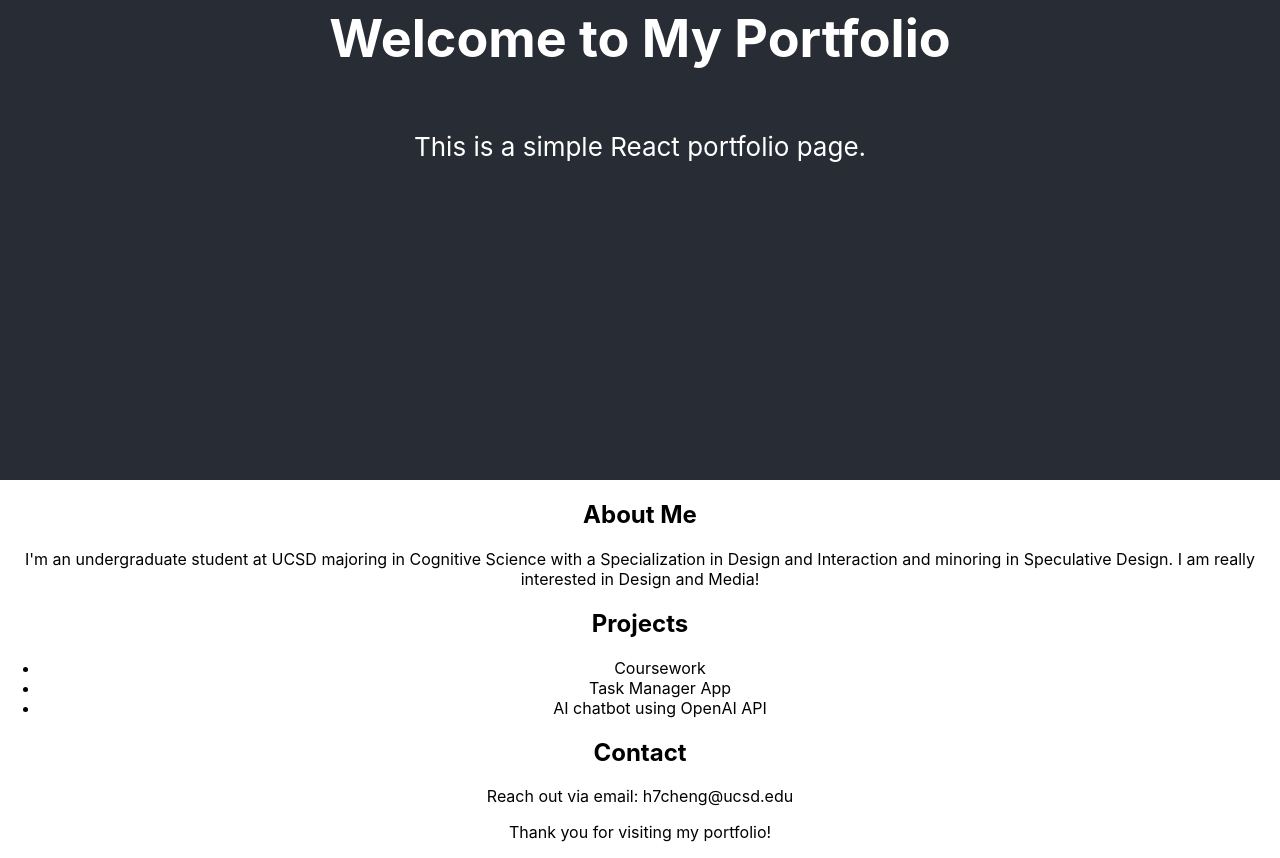
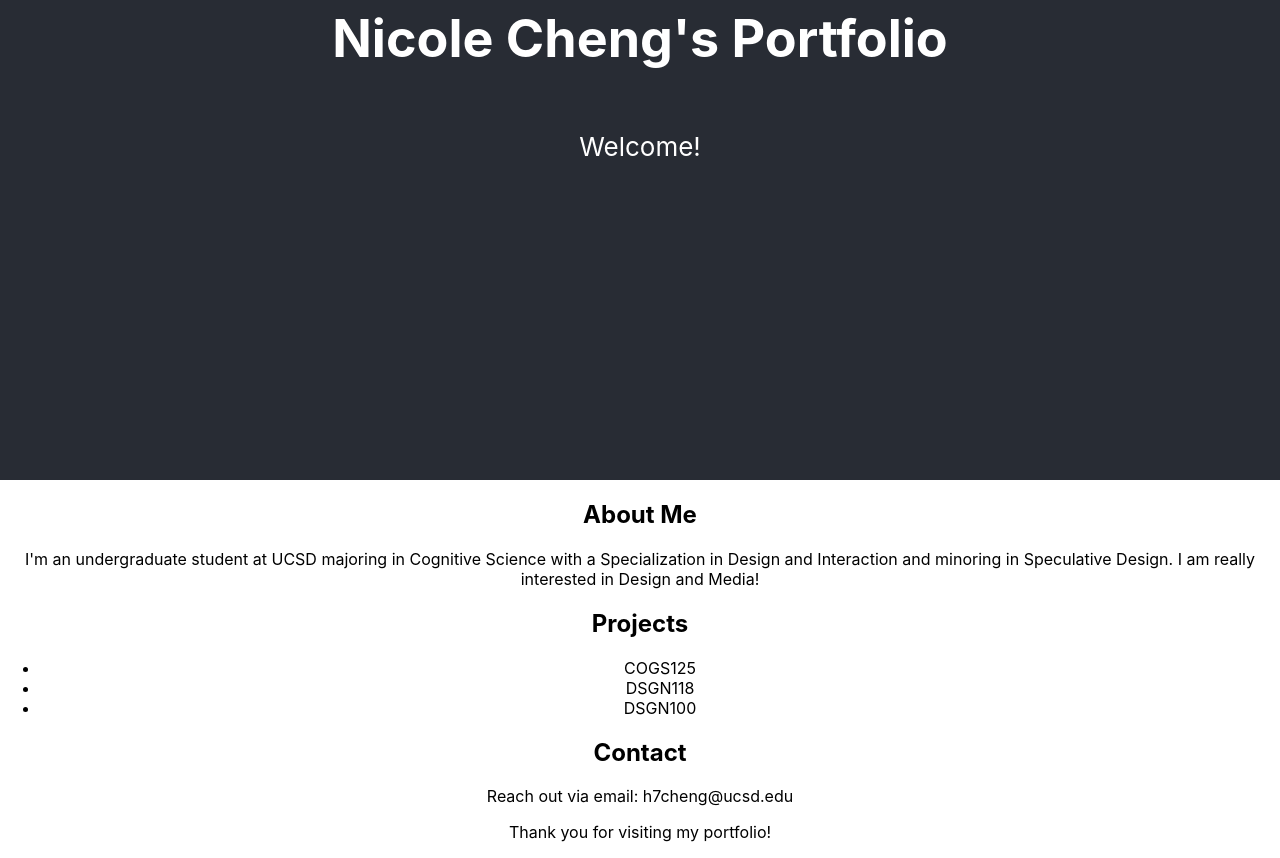
Before and after one commit to nicolecheng7603/COGS125, a React (Create React App) app: page / in a window 1280 px wide. Shown: the part 320-1178 px from the top of the page. Built offline with nearby package versions, Linux system fonts and the light colour scheme.

Commit message:
Update App.js

```diff
--- a/src/App.js
+++ b/src/App.js
@@ -5,8 +5,8 @@ function App() {
   return (
     <div className="App">
       <header className="App-header">
-        <h1>Welcome to My Portfolio</h1>
-        <p>This is a simple React portfolio page.</p>
+        <h1>Nicole Cheng's Portfolio</h1>
+        <p>Welcome!</p>
       </header>
       <main>
         <section>
@@ -17,9 +17,9 @@ function App() {
         <section>
           <h2>Projects</h2>
           <ul>
-            <li>Coursework</li>
-            <li>Task Manager App</li>
-            <li>AI chatbot using OpenAI API</li>
+            <li>COGS125</li>
+            <li>DSGN118</li>
+            <li>DSGN100</li>
           </ul>
         </section>
         <section>
```
